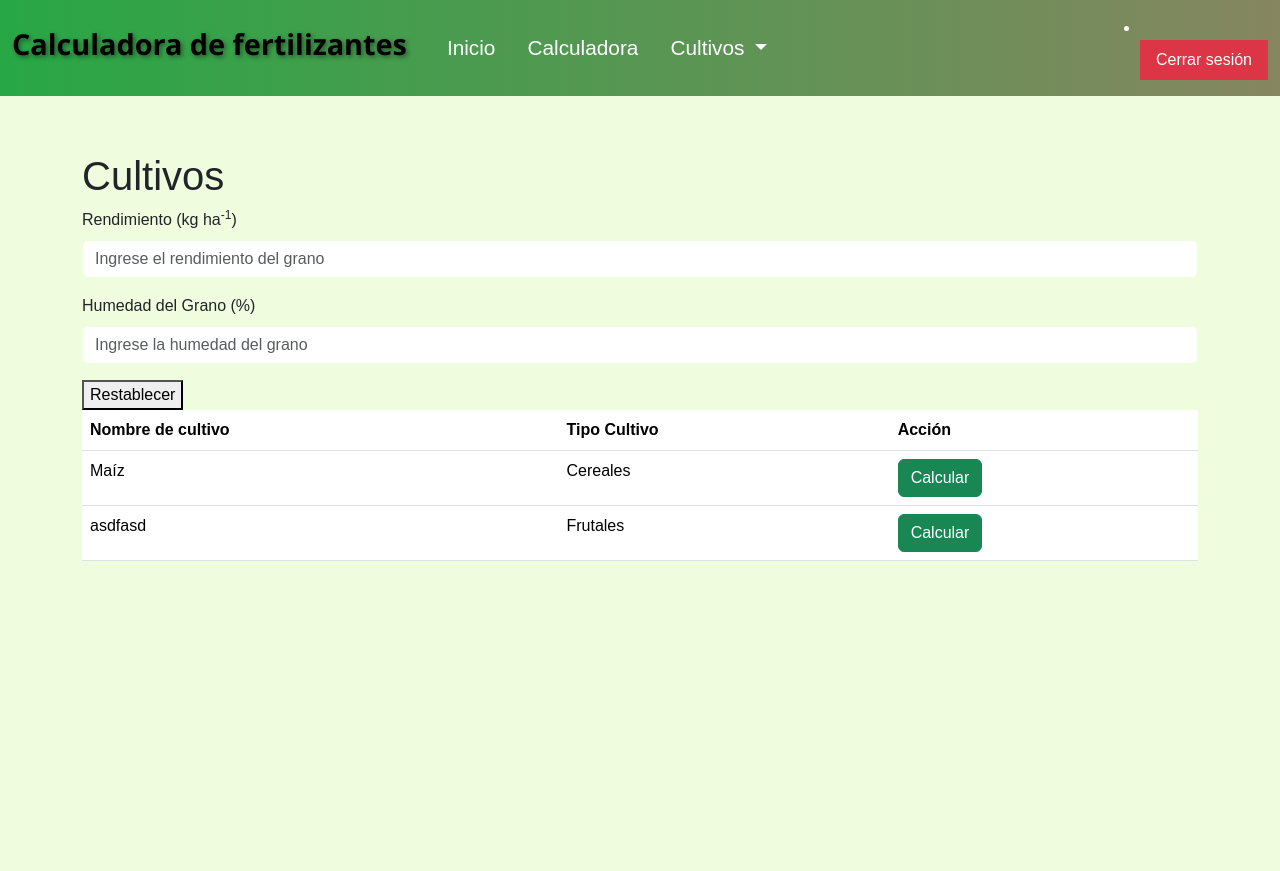
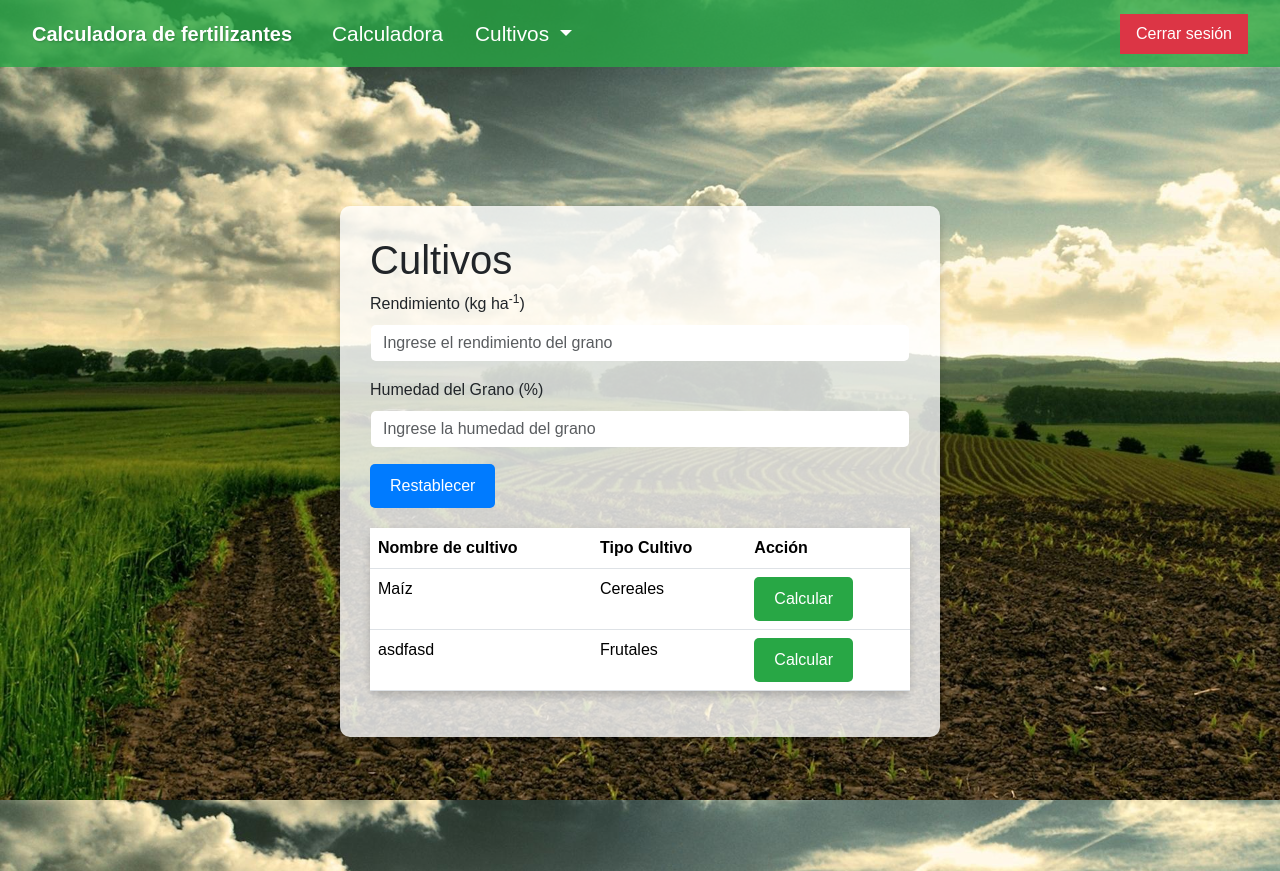
Before and after one commit to ErickFigueroaT/calculadora-fertilizante, a Django app: page /calculadora/calcula/ in a window 1280 px wide. Before the commit the page ends 561 px from the top, so only its background shows below. Run offline with Django 5.2, Linux system fonts and the light colour scheme; data comes from the database, SQL or seed files in the repository; both versions use the stored data as it was after the commit.

Commit message:
Se agregaron estilos a la Cacluladora

```diff
--- a/app/calculadoraFertilizante/calculadora/templates/base.html
+++ b/app/calculadoraFertilizante/calculadora/templates/base.html
@@ -27,16 +27,22 @@
 
         /* Estilos para la barra de navegación */
         .navbar {
-            background-image: linear-gradient(to right, #28a745, #868660);
-            color: #fff; /* Texto blanco */
-            padding: 1rem 0; /* Espaciado interno */
+            background-color: rgba(40, 167, 69, 0.8);
+        padding: 10px 20px;
+
+        }
+
+        .nav-item {
+        display: flex;
+        align-items: center;
         }
 
         .navbar-brand {
-            font-size: 1.8rem; /* Tamaño de la fuente */
-            font-family: 'Segoe UI', Tahoma, Geneva, Verdana, sans-serif; /* Fuente */
-            font-weight: bold; /* Negrita */
-            text-shadow: 2px 2px 4px rgba(22, 22, 22, 0.5); /* Sombra */
+            font-family: 'Montserrat', sans-serif;
+            font-weight: bold;
+            color: #fff;
+            text-shadow: 1px 1px 2px rgba(0, 0, 0, 0.2);
+
         }
 
         .nav-link {
@@ -59,6 +65,28 @@
             margin-left: 1rem; /* Espaciado izquierdo */
         }
 
+        #resetButton:hover {
+        background-color: #0056b3;
+        }
+
+        #resetButton {
+        background-color: #007bff;
+        color: #fff;
+        border: none;
+        padding: 10px 20px;
+        border-radius: 5px;
+        transition: background-color 0.3s ease;
+        margin-bottom: 20px;
+        align-self: flex-end;
+        }
+        .button-container {
+        display: flex;
+        justify-content: flex-end;
+    }
+    #pdfSubmit {
+        margin-bottom: 20px;
+    }
+
         /* Estilos para el formulario de búsqueda */
         .form-control {
             border-color: #28a74600; /* Borde verde */
@@ -79,7 +107,7 @@
 <body>
     <nav class="navbar navbar-expand-lg">
         <div class="container-fluid">
-            <h2 class="navbar-brand">Calculadora de fertilizantes</h2>
+            <a class="navbar-brand" href="{% url 'bienvenida' %}">Calculadora de fertilizantes</a>
             <button class="navbar-toggler" type="button" data-bs-toggle="collapse"
                 data-bs-target="#navbarSupportedContent" aria-controls="navbarSupportedContent" aria-expanded="false"
                 aria-label="Toggle navigation">
@@ -87,9 +115,7 @@
             </button>
             <div class="collapse navbar-collapse" id="navbarSupportedContent">
                 <ul class="navbar-nav me-auto mb-2 mb-lg-0">
-                    <li class="nav-item">
-                        <a class="nav-link active" aria-current="page" href="{% url 'bienvenida' %}">Inicio</a>
-                    </li>
+
                     <li class="nav-item">
                         <a class="nav-link active" aria-current="page" href="{% url 'calculadora' %}">Calculadora</a>
                     </li>
--- a/app/calculadoraFertilizante/calculadora/templates/calculadora.html
+++ b/app/calculadoraFertilizante/calculadora/templates/calculadora.html
@@ -6,6 +6,61 @@
 {% endblock titulo %}
 
 {% block contenido %}
+
+<style>
+    body {
+        background-image: url("{% static 'img/cultivos.jpg' %}");
+        background-size: cover;
+        background-position: center;
+        background-repeat: no-repeat;
+        background-attachment: fixed;
+        font-family: 'Montserrat', sans-serif;
+
+    }
+
+    .container {
+        display: flex;
+        flex-direction: column;
+        align-items: center;
+        justify-content: center;
+        min-height: 100vh;
+        margin-top: -10px;
+
+    }
+
+    .form-container {
+        background-color: rgba(255, 255, 255, 0.8);
+        padding: 30px;
+        border-radius: 10px;
+        box-shadow: 0 4px 8px rgba(0, 0, 0, 0.2);
+        max-width: 600px;
+        width: 100%;
+    }
+
+    .table {
+        background-color: rgba(255, 255, 255, 0.8);
+        border-radius: 10px;
+        box-shadow: 0 4px 8px rgba(0, 0, 0, 0.2);
+    }
+
+    .btn {
+        background-color: #28a745;
+        color: #fff;
+        border: none;
+        padding: 10px 20px;
+        border-radius: 5px;
+        transition: background-color 0.3s ease;
+    }
+
+    .btn:hover {
+        background-color: #218838;
+    }
+
+
+</style>
+
+<div class="container">
+    <div class="form-container">
         <h1>Cultivos</h1>
 
         <form id="calculoForm" method="post" action="{% url 'calculadora' %}">
@@ -75,11 +130,11 @@
                     </tbody>
                 {% endfor %}
                 </table>
+                {% endif %}
+            </blockquote>
         </form>
-    {% endif %}
-
-</blockquote>
-
+    </div>
+</div>
 {% endblock contenido %}
 
 
--- a/app/calculadoraFertilizante/cultivos/templates/cultivos/cultivo_form.html
+++ b/app/calculadoraFertilizante/cultivos/templates/cultivos/cultivo_form.html
@@ -1,7 +1,7 @@
 {% extends 'base.html' %}
 
 {% block titulo %}
-Nueva institución
+Nuevo Cultivo
 {% endblock titulo %}
 
 
--- a/app/calculadoraFertilizante/cultivos/templates/cultivos/tipocultivo_form.html
+++ b/app/calculadoraFertilizante/cultivos/templates/cultivos/tipocultivo_form.html
@@ -1,7 +1,7 @@
 {% extends 'base.html' %}
 
 {% block titulo %}
-Nueva institución
+Nuevo Cultivo
 {% endblock titulo %}
 
 
```
Also changed, not shown: app/calculadoraFertilizante/db.sqlite3. Lines whose indentation alone changed are shown as unchanged.
